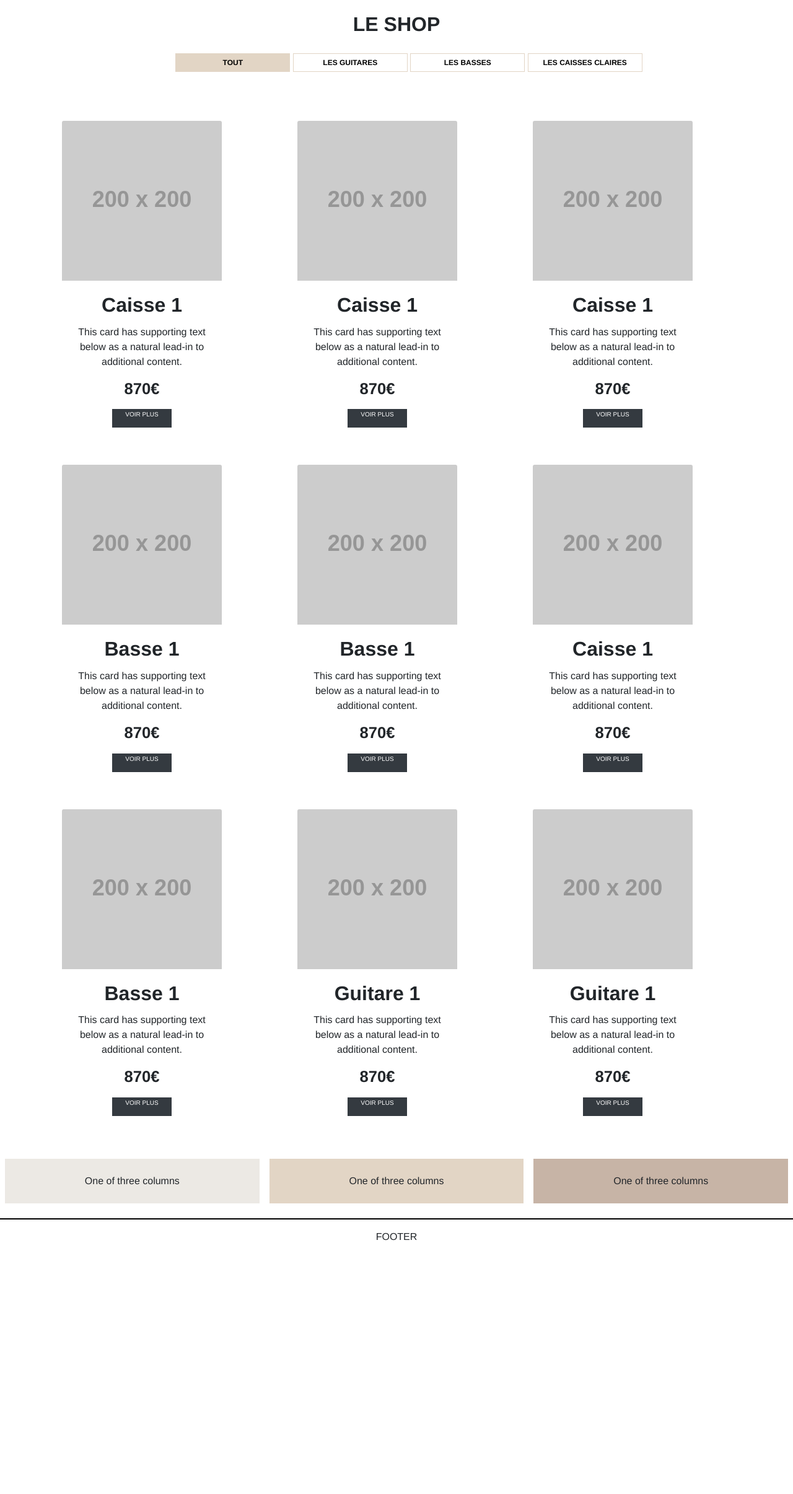
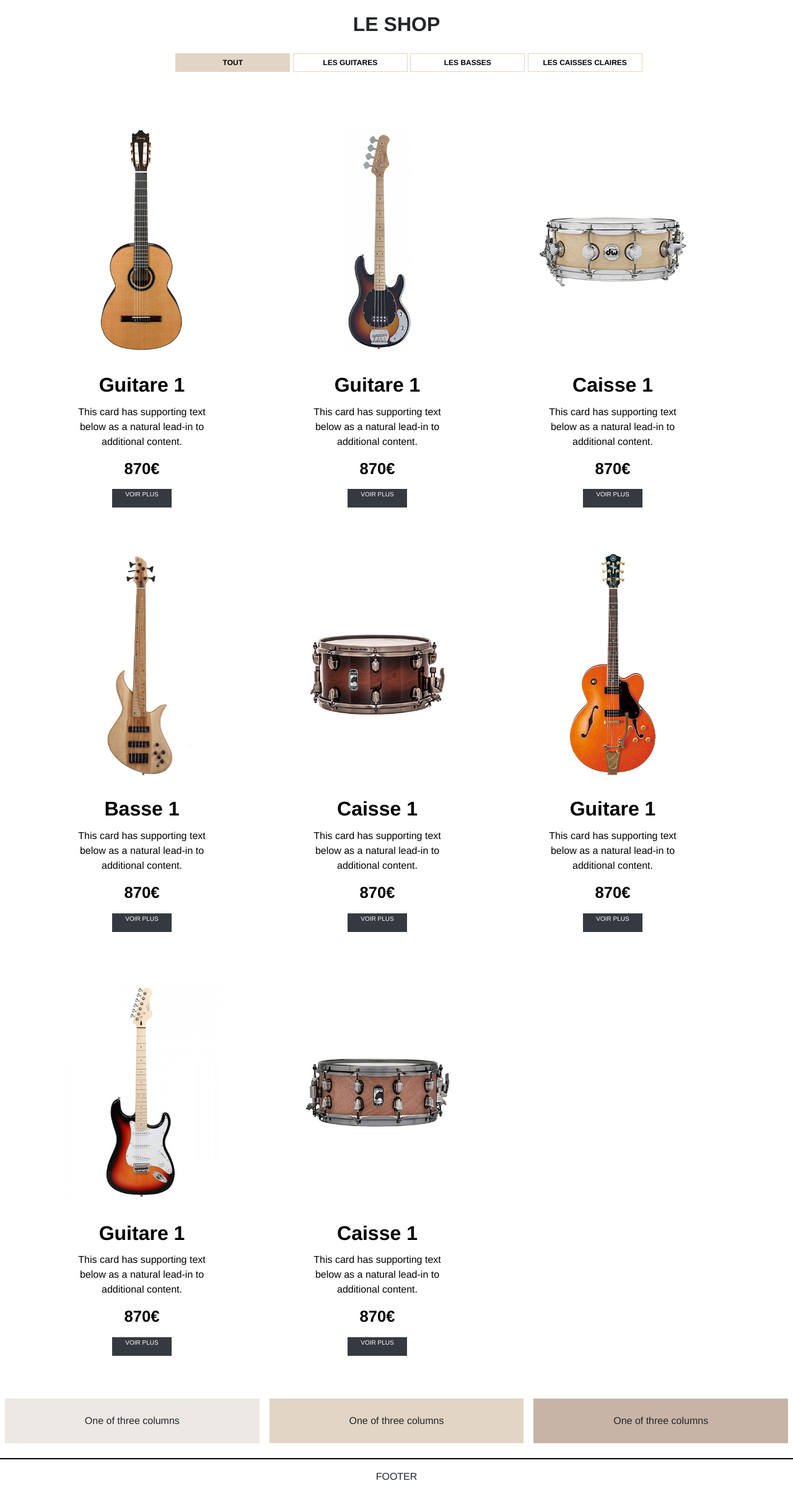
Before and after one commit to adrientoussaint/lutherie, a PHP site: page /index.php?page=shop in a window 1280 px wide. Shown: the part 58-2469 px from the top of the page at 62% size. Before the commit the page ends 2060 px from the top, so only its background shows below. Run offline with PHP 8.4, Linux system fonts and the light colour scheme; grey boxes labelled with a size stand in for pictures from a placeholder-image service; some libraries are stand-ins or nearby versions.

Commit message:
modif page shop + atelier et img css

```diff
--- a/page/shop.php
+++ b/page/shop.php
@@ -16,9 +16,50 @@
 		</ul>
 	</div>
 	<div class="portfolio-item row">
+		<div class="item guitare col-lg-4 col-md-4 col-6 col-sm">
+			<a href="?page=instrument" target="_blank" class="guitare">
+				<div class="card" style="width: 18rem;">
+					<img class="card-img-top" src="./img/guitare1.jpg" alt="Card image cap">
+					<div class="card-body">
+						<h5 class="card-title">Guitare 1</h5>
+
+						<p class="card-text">This card has supporting text below as a natural lead-in to additional content.</p>
+
+						<h5 class="card-prix">870€</h5>
+
+						<div class="row justify-content-center">
+							<button type="button" class="btn btn-dark d-flex">VOIR PLUS</button>
+						</div>
+					</div>
+				</div>
+			</a>
+		</div>
+
+		<div class="item guitare col-lg-4 col-md-4 col-6 col-sm">
+			<a href="?page=instrument" target="_blank" class="guitare">
+			<div class="card" style="width: 18rem;">
+				<img class="card-img-top" src="./img/guitare4.jpg" alt="Card image cap">
+				<div class="card-body">
+					<h5 class="card-title">Guitare 1</h5>
+
+					<p class="card-text">This card has supporting text below as a natural lead-in to additional content.</p>
+
+					<h5 class="card-prix">870€</h5>
+
+					<div class="row justify-content-center">
+
+						<button type="button" class="btn btn-dark d-flex">VOIR PLUS</button>
+
+					</div>
+				</div>
+			</div>
+		</a>
+		</div>
+
 		<div class="item caisse col-lg-4 col-md-4 col-6 col-sm">
-			<div class="card" style="width: 18rem;">
-				<img class="card-img-top" src="https://fakeimg.pl/200x200/" alt="Card image cap">
+			<a href="?page=instrument" target="_blank" class="guitare">
+				<div class="card" style="width: 18rem;">
+				<img class="card-img-top" src="./img/caisse1.jpg" alt="Card image cap">
 				<div class="card-body">
 					<h5 class="card-title">Caisse 1</h5>
 
@@ -27,17 +68,40 @@
 					<h5 class="card-prix">870€</h5>
 
 					<div class="row justify-content-center">
-						<a href="?page=instrument" target="_blank" class="guitare">
+
 						<button type="button" class="btn btn-dark d-flex">VOIR PLUS</button>
-						</a>
+
 					</div>
 				</div>
 			</div>
+		</a>
+		</div>
+
+		<div class="item basse col-lg-4 col-md-4 col-6 col-sm">
+			<a href="?page=instrument" target="_blank" class="guitare">
+				<div class="card" style="width: 18rem;">
+				<img class="card-img-top" src="./img/basse1.jpg" alt="Card image cap">
+				<div class="card-body">
+					<h5 class="card-title">Basse 1</h5>
+
+					<p class="card-text">This card has supporting text below as a natural lead-in to additional content.</p>
+
+					<h5 class="card-prix">870€</h5>
+
+					<div class="row justify-content-center">
+
+						<button type="button" class="btn btn-dark d-flex">VOIR PLUS</button>
+
+					</div>
+				</div>
+			</div>
+		</a>
 		</div>
 
 		<div class="item caisse col-lg-4 col-md-4 col-6 col-sm">
+			<a href="?page=instrument" target="_blank" class="guitare">
 			<div class="card" style="width: 18rem;">
-				<img class="card-img-top" src="https://fakeimg.pl/200x200/" alt="Card image cap">
+				<img class="card-img-top" src="./img/caisse3.jpg" alt="Card image cap">
 				<div class="card-body">
 					<h5 class="card-title">Caisse 1</h5>
 
@@ -46,17 +110,61 @@
 					<h5 class="card-prix">870€</h5>
 
 					<div class="row justify-content-center">
-						<a href="?page=instrument" target="_blank" class="guitare">
+
 						<button type="button" class="btn btn-dark d-flex">VOIR PLUS</button>
-						</a>
+
 					</div>
 				</div>
 			</div>
+			</a>
+		</div>
+
+		<div class="item guitare col-lg-4 col-md-4 col-6 col-sm">
+			<a href="?page=instrument" target="_blank" class="guitare">
+			<div class="card" style="width: 18rem;">
+				<img class="card-img-top" src="./img/guitare2.jpg" alt="Card image cap">
+				<div class="card-body">
+					<h5 class="card-title">Guitare 1</h5>
+
+					<p class="card-text">This card has supporting text below as a natural lead-in to additional content.</p>
+
+					<h5 class="card-prix">870€</h5>
+
+					<div class="row justify-content-center">
+
+						<button type="button" class="btn btn-dark d-flex">VOIR PLUS</button>
+
+					</div>
+				</div>
+			</div>
+			</a>
+		</div>
+
+		<div class="item guitare col-lg-4 col-md-4 col-6 col-sm">
+			<a href="?page=instrument" target="_blank" class="guitare">
+			<div class="card" style="width: 18rem;">
+				<img class="card-img-top" src="./img/guitare3.jpg" alt="Card image cap">
+				<div class="card-body">
+					<h5 class="card-title">Guitare 1</h5>
+
+					<p class="card-text">This card has supporting text below as a natural lead-in to additional content.</p>
+
+					<h5 class="card-prix">870€</h5>
+
+					<div class="row justify-content-center">
+
+						<button type="button" class="btn btn-dark d-flex">VOIR PLUS</button>
+
+					</div>
+				</div>
+			</div>
+			</a>
 		</div>
 
 		<div class="item caisse col-lg-4 col-md-4 col-6 col-sm">
+			<a href="?page=instrument" target="_blank" class="guitare">
 			<div class="card" style="width: 18rem;">
-				<img class="card-img-top" src="https://fakeimg.pl/200x200/" alt="Card image cap">
+				<img class="card-img-top" src="./img/caisse2.jpg" alt="Card image cap">
 				<div class="card-body">
 					<h5 class="card-title">Caisse 1</h5>
 
@@ -65,127 +173,16 @@
 					<h5 class="card-prix">870€</h5>
 
 					<div class="row justify-content-center">
-						<a href="?page=instrument" target="_blank" class="guitare">
+
 						<button type="button" class="btn btn-dark d-flex">VOIR PLUS</button>
-						</a>
+
 					</div>
 				</div>
 			</div>
+		</a>
 		</div>
 
-		<div class="item basse col-lg-4 col-md-4 col-6 col-sm">
-			<div class="card" style="width: 18rem;">
-				<img class="card-img-top" src="https://fakeimg.pl/200x200/" alt="Card image cap">
-				<div class="card-body">
-					<h5 class="card-title">Basse 1</h5>
 
-					<p class="card-text">This card has supporting text below as a natural lead-in to additional content.</p>
-
-					<h5 class="card-prix">870€</h5>
-
-					<div class="row justify-content-center">
-						<a href="?page=instrument" target="_blank" class="guitare">
-						<button type="button" class="btn btn-dark d-flex">VOIR PLUS</button>
-						</a>
-					</div>
-				</div>
-			</div>
-		</div>
-
-		<div class="item basse col-lg-4 col-md-4 col-6 col-sm">
-			<div class="card" style="width: 18rem;">
-				<img class="card-img-top" src="https://fakeimg.pl/200x200/" alt="Card image cap">
-				<div class="card-body">
-					<h5 class="card-title">Basse 1</h5>
-
-					<p class="card-text">This card has supporting text below as a natural lead-in to additional content.</p>
-
-					<h5 class="card-prix">870€</h5>
-
-					<div class="row justify-content-center">
-						<a href="?page=instrument" target="_blank" class="guitare">
-						<button type="button" class="btn btn-dark d-flex">VOIR PLUS</button>
-						</a>
-					</div>
-				</div>
-			</div>
-		</div>
-
-		<div class="item caisse col-lg-4 col-md-4 col-6 col-sm">
-			<div class="card" style="width: 18rem;">
-				<img class="card-img-top" src="https://fakeimg.pl/200x200/" alt="Card image cap">
-				<div class="card-body">
-					<h5 class="card-title">Caisse 1</h5>
-
-					<p class="card-text">This card has supporting text below as a natural lead-in to additional content.</p>
-
-					<h5 class="card-prix">870€</h5>
-
-					<div class="row justify-content-center">
-						<a href="?page=instrument" target="_blank" class="guitare">
-						<button type="button" class="btn btn-dark d-flex">VOIR PLUS</button>
-						</a>
-					</div>
-				</div>
-			</div>
-		</div>
-
-		<div class="item basse col-lg-4 col-md-4 col-6 col-sm">
-			<div class="card" style="width: 18rem;">
-				<img class="card-img-top" src="https://fakeimg.pl/200x200/" alt="Card image cap">
-				<div class="card-body">
-					<h5 class="card-title">Basse 1</h5>
-
-					<p class="card-text">This card has supporting text below as a natural lead-in to additional content.</p>
-
-					<h5 class="card-prix">870€</h5>
-
-					<div class="row justify-content-center">
-						<a href="?page=instrument" target="_blank" class="guitare">
-						<button type="button" class="btn btn-dark d-flex">VOIR PLUS</button>
-						</a>
-					</div>
-				</div>
-			</div>
-		</div>
-
-		<div class="item guitare col-lg-4 col-md-4 col-6 col-sm">
-			<div class="card" style="width: 18rem;">
-				<img class="card-img-top" src="https://fakeimg.pl/200x200/" alt="Card image cap">
-				<div class="card-body">
-					<h5 class="card-title">Guitare 1</h5>
-
-					<p class="card-text">This card has supporting text below as a natural lead-in to additional content.</p>
-
-					<h5 class="card-prix">870€</h5>
-
-					<div class="row justify-content-center">
-						<a href="?page=instrument" target="_blank" class="guitare">
-						<button type="button" class="btn btn-dark d-flex">VOIR PLUS</button>
-						</a>
-					</div>
-				</div>
-			</div>
-		</div>
-
-		<div class="item guitare col-lg-4 col-md-4 col-6 col-sm">
-			<div class="card" style="width: 18rem;">
-				<img class="card-img-top" src="https://fakeimg.pl/200x200/" alt="Card image cap">
-				<div class="card-body">
-					<h5 class="card-title">Guitare 1</h5>
-
-					<p class="card-text">This card has supporting text below as a natural lead-in to additional content.</p>
-
-					<h5 class="card-prix">870€</h5>
-
-					<div class="row justify-content-center">
-						<a href="?page=instrument" target="_blank" class="guitare">
-						<button type="button" class="btn btn-dark d-flex">VOIR PLUS</button>
-						</a>
-					</div>
-				</div>
-			</div>
-		</div>
 
 	</div>
 </div>
--- a/style.css
+++ b/style.css
@@ -207,6 +207,15 @@ p.atelier-text{
 	margin-bottom:10px;
 }
 
+.portfolio-item a, .portfolio-item a:hover{
+	color: black;
+	text-decoration: none;
+}
+
+.portfolio-item a:visited{
+	color: black;
+	text-decoration: none;
+}
 
 /***********************************************************************************  INSTRU */
 .mx-6{
```
Also changed, not shown: page/atelier.php (+5 -9 lines), img/CV2019.jpg (deleted), img/basse1.jpg (added), img/caisse1.jpg (added), img/caisse2.jpg (added), img/caisse3.jpg (added), img/guitare1.jpg (added), img/guitare2.jpg (added), img/guitare3.jpg (added), img/guitare4.jpg (added), img/header-atelier.jpg (added), 1 other file.
